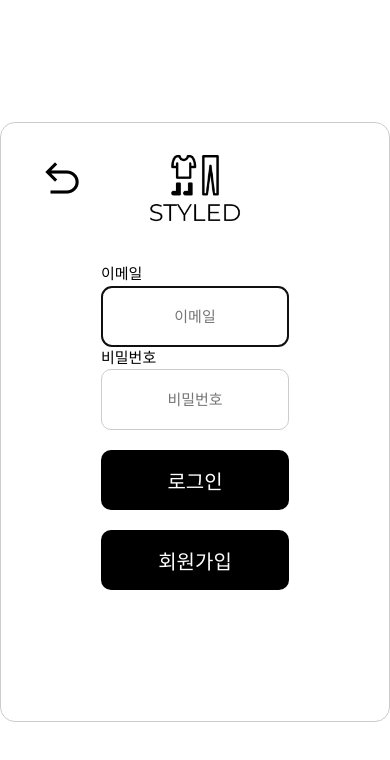
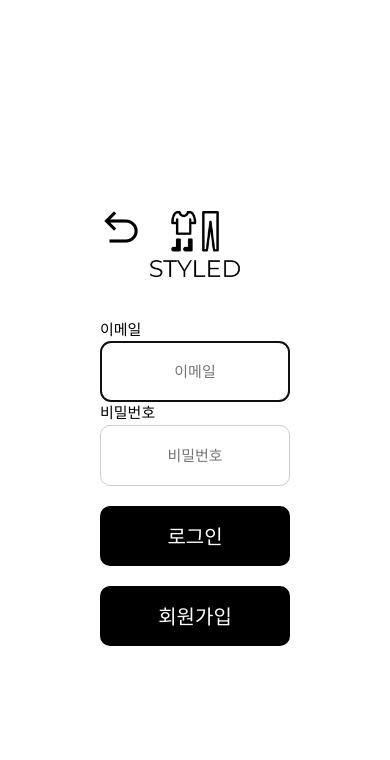
Before and after one commit to prgrms-fe-devcourse/FEDC5_STYLED_sehee, a React (Vite) app: page /login in a window 390 px wide. Shown: the top 760 px of the page. Built offline with nearby package versions, Linux system fonts and the light colour scheme; a web font is replaced by a local one.

Commit message:
Design: 로그인 페이지 반응형 디자인

```diff
--- a/src/Components/Common/HistoryBackButton/index.tsx
+++ b/src/Components/Common/HistoryBackButton/index.tsx
@@ -21,6 +21,7 @@ const HistoryBackButton = ({ ...props }: Props) => {
         height: 'auto',
         ...props.style,
       }}
+      className={props.className}
     >
       <Icon
         name="undo"
--- a/src/Pages/LoginPage/index.tsx
+++ b/src/Pages/LoginPage/index.tsx
@@ -9,6 +9,7 @@ const LoginPage = () => {
     <StyledWrap>
       <StyledContainer>
         <HistoryBackButton
+          className="history-back-button"
           style={{ position: 'absolute', left: '3rem', top: '3rem' }}
         />
         <Logo />
--- a/src/Pages/LoginPage/style.ts
+++ b/src/Pages/LoginPage/style.ts
@@ -15,9 +15,21 @@ export const StyledContainer = styled.div`
   background-color: ${({ theme }) => theme.colors.background};
   border: 1px solid ${({ theme }) => theme.colors.border};
   border-radius: ${({ theme }) => theme.size.medium};
-  padding: 2rem 10rem;
+  padding: ${({ theme }) => theme.size.large} 10rem;
   display: flex;
   flex-direction: column;
   align-items: center;
   gap: ${({ theme }) => theme.size.large};
+
+  @media ${({ theme }) => theme.device.tablet} {
+    width: ${({ theme }) => theme.size.full};
+    border: none;
+    justify-content: center;
+
+    > .history-back-button {
+      position: absolute !important;
+      left: 9rem !important;
+      top: 8rem !important;
+    }
+  }
 `;
```
